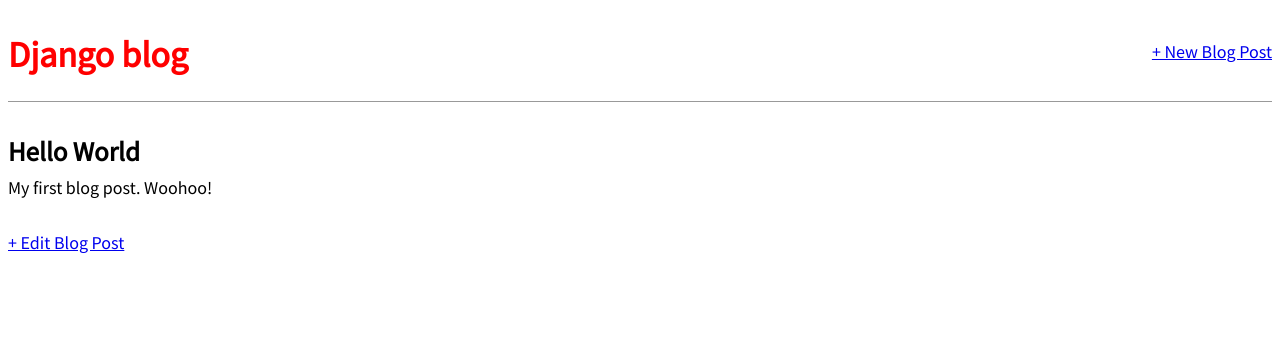
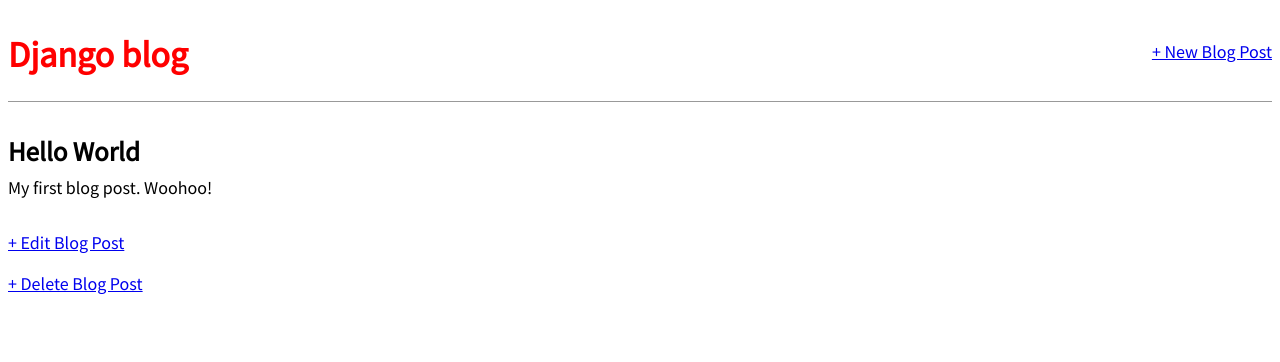
Before and after one commit to jacobbexten/blog, a Django app: page /post/1/ in a window 1280 px wide. Shown: the top 362 px of the page. Run offline with Django 3.2, Linux system fonts and the light colour scheme; data comes from the database, SQL or seed files in the repository.

Commit message:
BlogApp3 Second Commit

```diff
--- a/blog/urls.py
+++ b/blog/urls.py
@@ -1,10 +1,23 @@
 from django.urls import path
 
-from .views import BlogListView, BlogDetailView, BlogCreateView, BlogUpdateView
+from .views import (
 
+    BlogListView,
+
+    BlogDetailView,
+
+    BlogCreateView,
+
+    BlogUpdateView,
+
+    BlogDeleteView,
+
+)
 
 
 urlpatterns = [
+
+    path('post/<int:pk>/delete/', BlogDeleteView.as_view(), name='post_delete'),
 
     path('post/<int:pk>/edit/', BlogUpdateView.as_view(), name='post_edit'),
 
--- a/blog/views.py
+++ b/blog/views.py
@@ -4,7 +4,9 @@
 
 from django.views.generic import ListView, DetailView
 
-from django.views.generic.edit import CreateView, UpdateView
+from django.views.generic.edit import CreateView, UpdateView, DeleteView
+
+from django.urls import reverse_lazy
 
 
 from .models import Post
@@ -41,3 +43,12 @@
     template_name = 'post_edit.html'
 
     fields = ['title', 'body']
+
+
+class BlogDeleteView(DeleteView):
+
+    model = Post
+
+    template_name = 'post_delete.html'
+
+    success_url = reverse_lazy('home')
--- a/templates/post_detail.html
+++ b/templates/post_detail.html
@@ -13,6 +13,10 @@
 
     </div>
 
-    <a href="{% url 'post_edit' post.pk %}">+ Edit Blog Post</a>
+
+
+    <p><a href="{% url 'post_edit' post.pk %}">+ Edit Blog Post</a></p>
+
+    <p><a href="{% url 'post_delete' post.pk %}">+ Delete Blog Post</a></p>
 
 {% endblock content %}
```
Also changed, not shown: templates/post_delete.html (added, +18 -0 lines).
